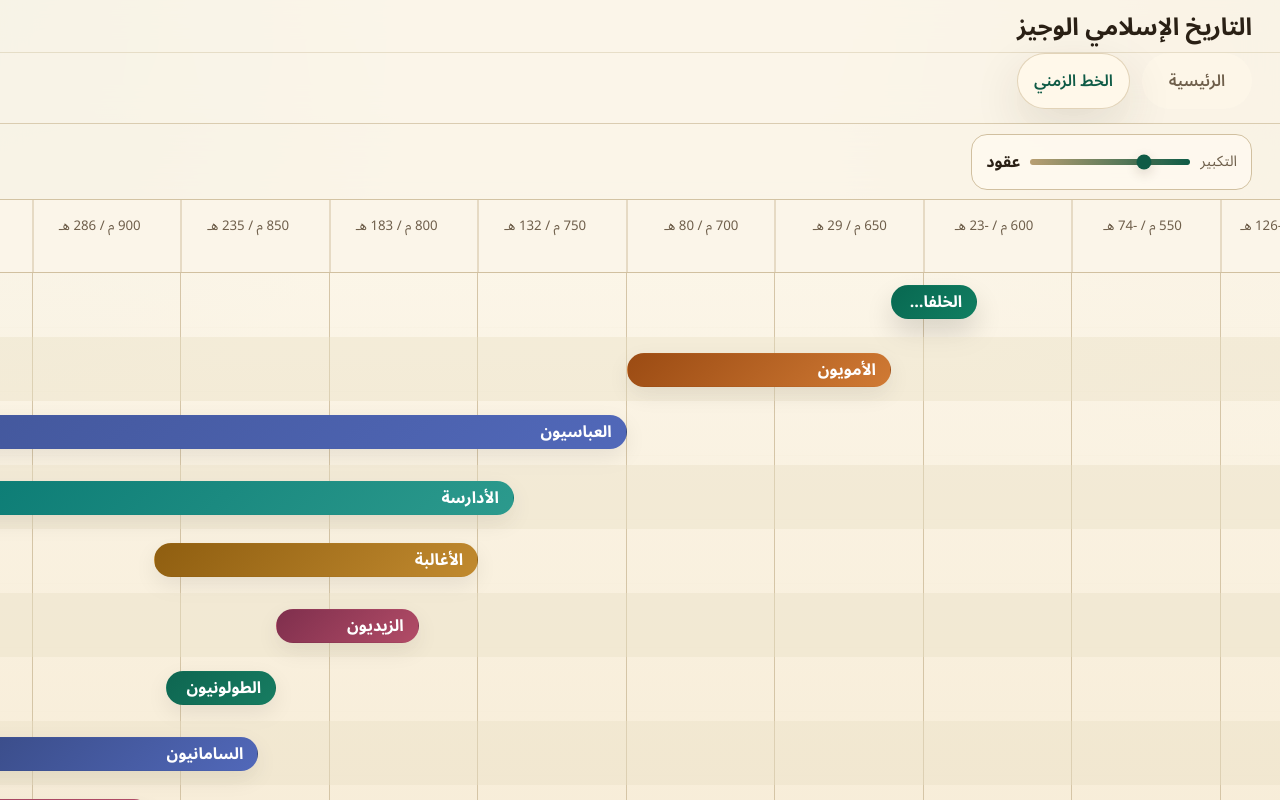
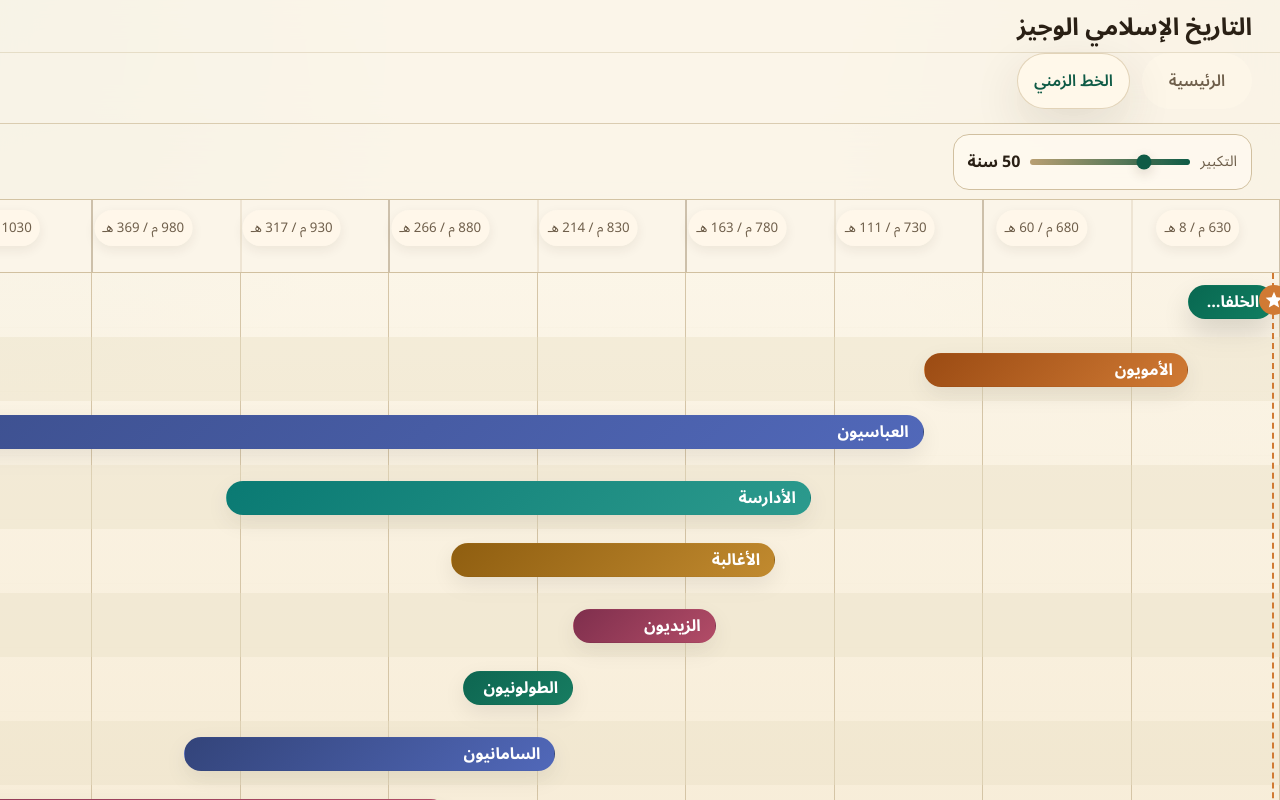
Before and after one commit to mohmoussad/interactive-wajiz, a React (Vite) app: page /timeline in a window 1280 px wide. Built offline with nearby package versions, Linux system fonts and the light colour scheme.

Commit message:
feat: fix timeline bounds and add zoom-based 100y to 10y axis ticks

```diff
--- a/src/components/TimelineCanvas.tsx
+++ b/src/components/TimelineCanvas.tsx
@@ -33,7 +33,6 @@ export function TimelineCanvas({
     timelineWidth,
   } = useTimelineCanvasController({
     entities,
-    milestones,
     zoomLevel,
     selectedEntityId,
     onZoomChange,
@@ -70,11 +69,11 @@ export function TimelineCanvas({
               />
             ))}
 
-            {/* <TimelineMilestones
+            <TimelineMilestones
               milestones={milestones}
               boundsMinYear={bounds.minYear}
               pixelsPerYear={pixelsPerYear}
-            /> */}
+            />
           </div>
 
           <div className="timeline-rows">
--- a/src/components/Toolbox.tsx
+++ b/src/components/Toolbox.tsx
@@ -1,16 +1,16 @@
+import { getAxisInterval, ZOOM_MAX, ZOOM_MIN, ZOOM_STEP } from "./timeline/timelineConfig";
+
 interface ToolboxProps {
   zoomLevel: number;
   onZoomChange: (value: number) => void;
 }
 
-const ZOOM_MIN = 0.75;
-const ZOOM_MAX = 3;
-const ZOOM_STEP = 0.05;
-
 export function Toolbox({
   zoomLevel,
   onZoomChange,
 }: ToolboxProps) {
+  const axisInterval = getAxisInterval(zoomLevel);
+
   return (
     <section className="toolbox">
       <div className="toolbox__right">
@@ -25,7 +25,15 @@ export function Toolbox({
             onChange={(event) => onZoomChange(Number(event.target.value))}
             aria-label="التكبير"
           />
-          <strong>{zoomLevel < 1.1 ? "قرون" : zoomLevel < 1.8 ? "عقود" : "سنوات"}</strong>
+          <strong>
+            {axisInterval === 100
+              ? "قرن"
+              : axisInterval === 50
+                ? "50 سنة"
+                : axisInterval === 25
+                  ? "25 سنة"
+                  : "10 سنوات"}
+          </strong>
         </label>
       </div>
     </section>
--- a/src/components/timeline/TimelineAxis.tsx
+++ b/src/components/timeline/TimelineAxis.tsx
@@ -1,4 +1,5 @@
 import { formatYear, gregorianYearToHijriYear } from "./timelineDates";
+import { TIMELINE_START_YEAR } from "./timelineConfig";
 
 interface TimelineAxisProps {
   axisYears: number[];
@@ -19,7 +20,10 @@ export function TimelineAxis({
         {axisYears.map((year) => (
           <div
             key={year}
-            className="timeline-axis__tick"
+            className={[
+              "timeline-axis__tick",
+              (year - TIMELINE_START_YEAR) % 100 === 0 ? "timeline-axis__tick--major" : "",
+            ].join(" ")}
             style={{ insetInlineStart: (year - boundsMinYear) * pixelsPerYear }}
           >
             <span className="timeline-axis__label">
--- a/src/components/timeline/timelineConfig.ts
+++ b/src/components/timeline/timelineConfig.ts
@@ -2,6 +2,27 @@ import type { EntityType, Region } from "../../types/timeline";
 
 export const ROW_HEIGHT = 64;
 export const BASE_PIXELS_PER_YEAR = 2.2;
+export const TIMELINE_START_YEAR = 630;
+export const TIMELINE_END_YEAR = 1930;
+export const ZOOM_MIN = 0.75;
+export const ZOOM_MAX = 3;
+export const ZOOM_STEP = 0.05;
+
+export function getAxisInterval(zoomLevel: number): number {
+  if (zoomLevel >= 2.4) {
+    return 10;
+  }
+
+  if (zoomLevel >= 1.8) {
+    return 25;
+  }
+
+  if (zoomLevel >= 1.1) {
+    return 50;
+  }
+
+  return 100;
+}
 
 export const regionLabels: Record<Region, string> = {
   "Arabian Peninsula": "شبه الجزيرة العربية",
--- a/src/components/timeline/useTimelineCanvasController.ts
+++ b/src/components/timeline/useTimelineCanvasController.ts
@@ -6,15 +6,19 @@ import {
   useState,
   type PointerEvent as ReactPointerEvent,
 } from "react";
-import type {
-  HistoricalEntity,
-  TimelineMilestone,
-} from "../../types/timeline";
-import { BASE_PIXELS_PER_YEAR, ROW_HEIGHT } from "./timelineConfig";
+import type { HistoricalEntity } from "../../types/timeline";
+import {
+  BASE_PIXELS_PER_YEAR,
+  getAxisInterval,
+  ROW_HEIGHT,
+  TIMELINE_END_YEAR,
+  TIMELINE_START_YEAR,
+  ZOOM_MAX,
+  ZOOM_MIN,
+} from "./timelineConfig";
 
 interface UseTimelineCanvasControllerProps {
   entities: HistoricalEntity[];
-  milestones: TimelineMilestone[];
   zoomLevel: number;
   selectedEntityId: string | null;
   onZoomChange: (value: number) => void;
@@ -22,7 +26,6 @@ interface UseTimelineCanvasControllerProps {
 
 export function useTimelineCanvasController({
   entities,
-  milestones,
   zoomLevel,
   selectedEntityId,
   onZoomChange,
@@ -42,32 +45,27 @@ export function useTimelineCanvasController({
 
   const pixelsPerYear = BASE_PIXELS_PER_YEAR * zoomLevel;
 
-  const bounds = useMemo(() => {
-    const years = [
-      ...entities.flatMap((entity) => [entity.startYear, entity.endYear]),
-      ...milestones.map((milestone) => milestone.year),
-    ];
-
-    if (years.length === 0) {
-      return { minYear: 570, maxYear: 1500 };
-    }
-
-    return {
-      minYear: Math.min(...years) - 40,
-      maxYear: Math.max(...years) + 40,
-    };
-  }, [entities, milestones]);
+  const bounds = useMemo(
+    () => ({
+      minYear: TIMELINE_START_YEAR,
+      maxYear: TIMELINE_END_YEAR,
+    }),
+    [],
+  );
 
   const totalYears = bounds.maxYear - bounds.minYear;
   const timelineWidth = Math.max(totalYears * pixelsPerYear, viewportWidth);
 
   const axisYears = useMemo(() => {
-    const interval = zoomLevel < 1.2 ? 100 : zoomLevel < 2 ? 50 : 25;
-    const firstTick = Math.floor(bounds.minYear / interval) * interval;
+    const interval = getAxisInterval(zoomLevel);
     const years: number[] = [];
 
-    for (let year = firstTick; year <= bounds.maxYear; year += interval) {
+    for (let year = bounds.minYear; year <= bounds.maxYear; year += interval) {
       years.push(year);
+    }
+
+    if (years[years.length - 1] !== bounds.maxYear) {
+      years.push(bounds.maxYear);
     }
 
     return years;
@@ -169,7 +167,7 @@ export function useTimelineCanvasController({
     };
   }, [onZoomChange, totalYears, zoomLevel]);
 
-  const clampZoom = (value: number) => Math.min(3, Math.max(0.75, value));
+  const clampZoom = (value: number) => Math.min(ZOOM_MAX, Math.max(ZOOM_MIN, value));
 
   const handlePointerDown = (event: ReactPointerEvent<HTMLDivElement>) => {
     if (!containerRef.current) {
--- a/src/index.css
+++ b/src/index.css
@@ -328,17 +328,25 @@ select {
   bottom: 0;
   width: 1px;
   transform: translateX(50%);
-  border-inline-end: 1px solid var(--line);
+  border-inline-end: 1px solid rgba(209, 192, 160, 0.6);
+}
+
+.timeline-axis__tick--major {
+  border-inline-end-color: rgba(122, 98, 58, 0.72);
 }
 
 .timeline-axis__label {
   position: absolute;
-  top: 12px;
+  top: 10px;
   inset-inline-start: 50%;
   transform: translateX(-50%);
   color: var(--muted);
   font-size: 0.83rem;
   white-space: nowrap;
+  padding: 4px 8px;
+  border-radius: 999px;
+  background: rgba(255, 248, 234, 0.88);
+  box-shadow: 0 4px 12px rgba(61, 42, 18, 0.08);
 }
 
 .timeline-body {
```
